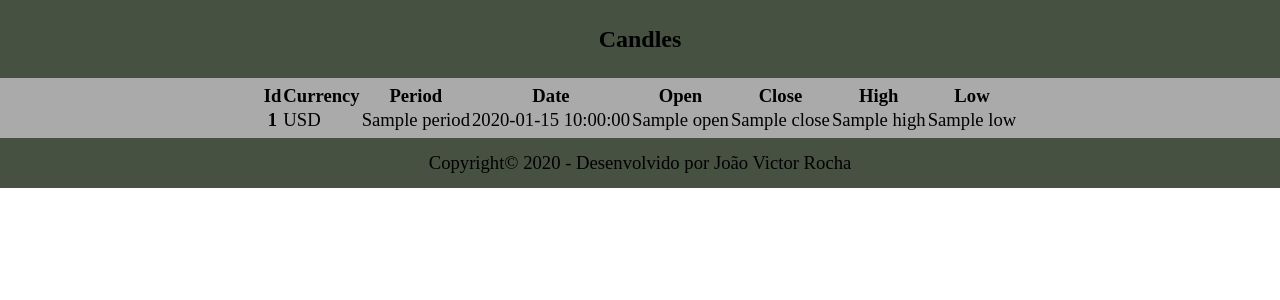
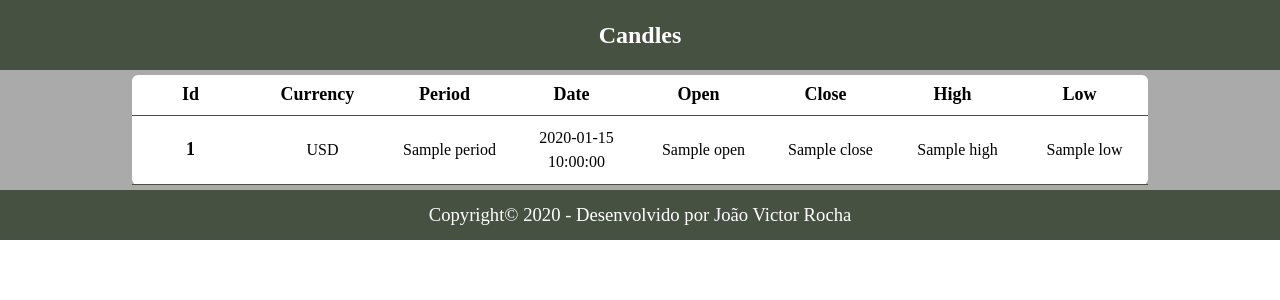
Before and after one commit to jvpereirarocha/poloniex-bot, a Flask app: template web/templates/index.html in a window 1280 px wide. Shown: the top 300 px of the page. Run offline with Flask 2, Linux system fonts and the light colour scheme; the template is opened without the code that fills it: most values are stand-ins (such as "Sample title", 1, 10 or a date in 2020); some web fonts are replaced.

Commit message:
Making css style in the table

```diff
--- a/web/static/css/main.css
+++ b/web/static/css/main.css
@@ -5,6 +5,7 @@
     padding: 0;
     font-size: 14pt;
     font-family: 'Inika', serif;
+    box-sizing: border-box;
 }
 
 body {
@@ -19,6 +20,7 @@ body {
 .title {
     font-weight: bold;
     font-size: 18pt;
+    color: #fff;
 }
 
 .container {
@@ -29,6 +31,14 @@ body {
     background-color: #AAAAAA;
     width: 100%;
     padding: 5px;
+}
+
+.content {
+    display: flex;
+    flex-direction: column;
+    align-items: center;
+    justify-content: center;
+    width: 80%;
 }
 
 .header {
@@ -50,4 +60,47 @@ body {
     width: 100%;
     height: 50px;
     background-color: #465141;
+    color: #fff;
 }
+
+
+/* Table Components */
+
+.table {
+    width: 100%;
+    border-collapse: collapse;
+    background-color: #fff;
+    border-radius: 6px;
+}
+
+.table-body {
+    display: table-row-group;
+    vertical-align: middle;
+    border-color: inherit;
+}
+
+.table-row {
+    border-bottom: 1px solid #465141;
+}
+
+.table-row-head {
+    height: 40px;
+}
+
+.table-line-head, .table-description {
+    width: 12.5%;
+}
+
+.table-line-head {
+    padding-right: 1%;
+    font-size: 18px;
+    font-weight: bold;
+}
+
+.table-description {
+    padding: 10px 1%;
+    font-size: 16px;
+    color: #000;
+    line-height: 1.5;
+    text-align: center;
+}
--- a/web/templates/index.html
+++ b/web/templates/index.html
@@ -8,30 +8,30 @@
 
     <div class="content">
         {% if candles %}
-            <table>
-                <thead>
-                    <tr>
-                        <th> Id </th>
-                        <th> Currency </th>
-                        <th> Period </th>
-                        <th> Date </th>
-                        <th> Open </th>
-                        <th> Close </th>
-                        <th> High </th>
-                        <th> Low </th>
+            <table class="table">
+                <thead class="table-head">
+                    <tr class="table-row table-row-head">
+                        <th class="table-line-head"> Id </th>
+                        <th class="table-line-head"> Currency </th>
+                        <th class="table-line-head"> Period </th>
+                        <th class="table-line-head"> Date </th>
+                        <th class="table-line-head"> Open </th>
+                        <th class="table-line-head"> Close </th>
+                        <th class="table-line-head"> High </th>
+                        <th class="table-line-head"> Low </th>
                     </tr>
                 </thead>
-                <tbody>
+                <tbody class="table-body">
                     {% for candle in candles %}
-                        <tr>
-                            <th> {{ candle.id }} </th>
-                            <td> {{ candle.currency }} </td>
-                            <td> {{ candle.period }} </td>
-                            <td> {{ candle.date }} </td>
-                            <td> {{ candle.open }} </td>
-                            <td> {{ candle.close }} </td>
-                            <td> {{ candle.high }} </td>
-                            <td> {{ candle.low }} </td>
+                        <tr class="table-row">
+                            <th class="table-line-head"> {{ candle.id }} </th>
+                            <td class="table-description"> {{ candle.currency }} </td>
+                            <td class="table-description"> {{ candle.period }} </td>
+                            <td class="table-description"> {{ candle.date }} </td>
+                            <td class="table-description"> {{ candle.open }} </td>
+                            <td class="table-description"> {{ candle.close }} </td>
+                            <td class="table-description"> {{ candle.high }} </td>
+                            <td class="table-description"> {{ candle.low }} </td>
                         </tr>
                     {% endfor %}
                 </tbody>
```
